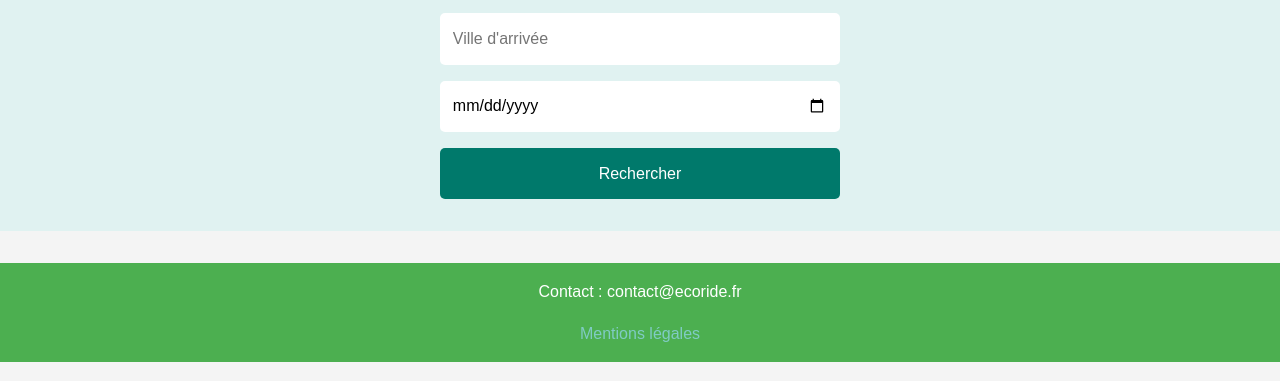
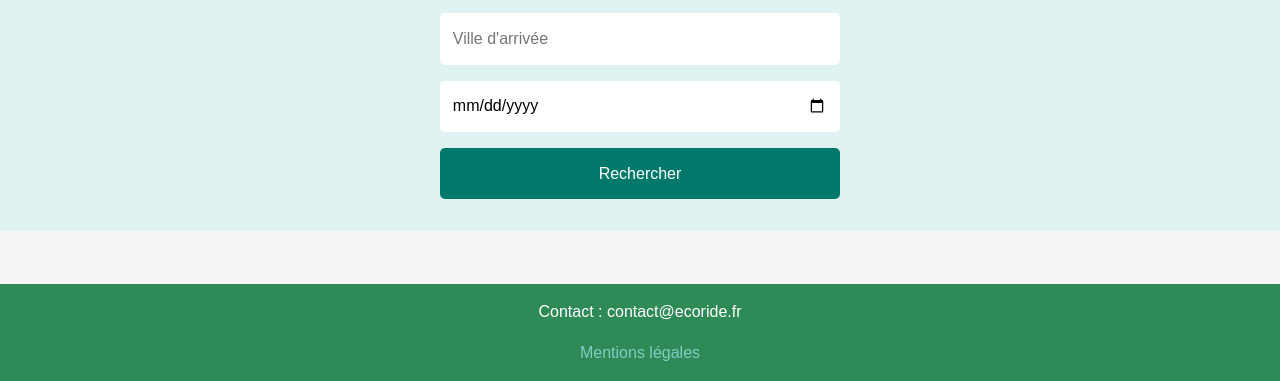
Before and after one commit to worldvcg/EcoRide, a website with bundled scripts: page index.html in a window 1280 px wide. Shown: the part 435-816 px from the top of the page. Built offline with nearby package versions, Linux system fonts and the light colour scheme; files whose address does not match are found by name.

Commit message:
amélioration du footer

```diff
--- a/index.html
+++ b/index.html
@@ -50,7 +50,7 @@
   </main>
 
   <!-- PIED DE PAGE -->
-  <footer class="text-center footer" style="background-color: #4CAF50;">
+  <footer class="text-center footer bg-primary">
     <div class="row">
       <p>Contact : contact@ecoride.fr</p>
     <a href="#">Mentions légales</a>
--- a/scss/main.scss
+++ b/scss/main.scss
@@ -1,5 +1,10 @@
 @import url("/node_modules/bootstrap-icons/font/bootstrap-icons.css");
 @import 'custom';
+
+html{
+  position: relative;
+  min-height: 100%;
+}
 
 * {
   margin: 0;
@@ -89,12 +94,17 @@ nav ul li a {
 }
 
 /* Footer */
+main{
+  margin-bottom: 150px;
+}
 footer {
   background: #263238;
   color: white;
   text-align: center;
-  padding: 1em;
-  margin-top: 2em;
+  padding: 15px;
+  position:absolute;
+  bottom: 0;
+  width: 100%;
 }
 
 footer a {
```
Also changed, not shown: scss/main.css, 1 other file.
